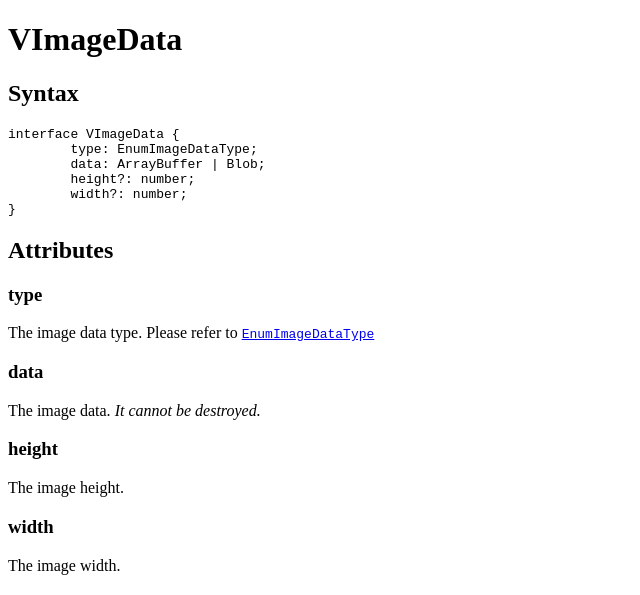
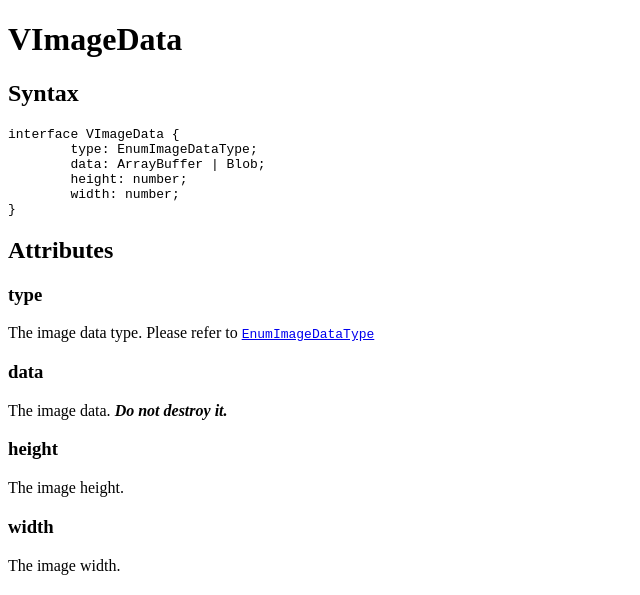
Before and after one commit to dynamsoft-docs/document-viewer-docs, a Jekyll site: the page built from api/interface/vimagedata.md, in a window 1280 px wide. Shown: the part 498-1093 px from the top of the page, without its empty margins (0-640 px from the left). Built offline with Jekyll 4.4.1, drawn with Linux system fonts in a browser that asks for light colours; part of the change alters nothing that is shown.

Commit message:
Update vimagedata.md

````diff
--- a/api/interface/vimagedata.md
+++ b/api/interface/vimagedata.md
@@ -18,8 +18,8 @@ permalink: /api/interface/vimagedata.html
 interface VImageData {
 	type: EnumImageDataType;
 	data: ArrayBuffer | Blob;
-	height?: number;
-	width?: number;
+	height: number;
+	width: number;
 }
 ```
 
@@ -31,7 +31,7 @@ The image data type. Please refer to [`EnumImageDataType`]({{ site.api }}enumera
 
 ### data
 
-The image data. *It cannot be destroyed.*
+The image data. ***Do not destroy it.***
 
 ### height
 
````
